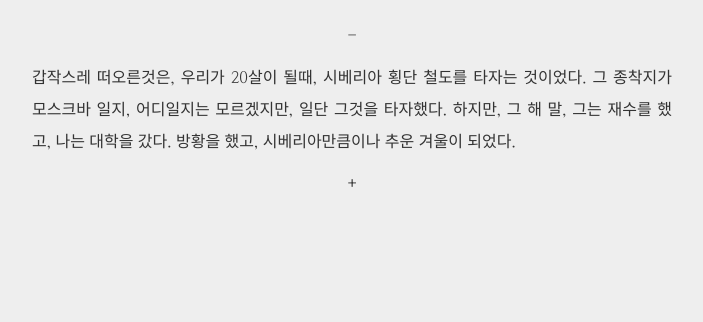
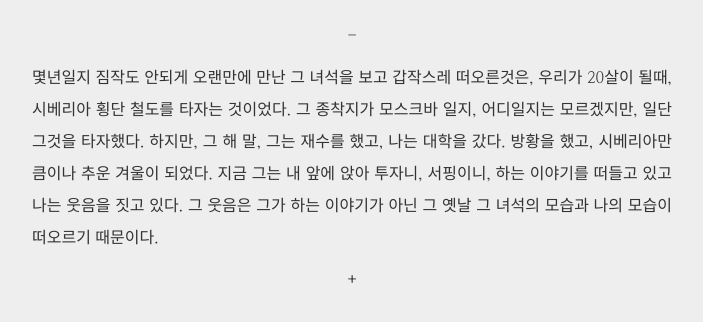
Before and after one commit to hellotarkim/hellotarkim.github.io, a Jekyll site: the page built from _posts/2018-08-26-120121223.md, in a window 1280 px wide. Shown: the top 322 px of the page, without its empty margins (288-991 px from the left). Built offline with Jekyll 4.4.1, drawn with Linux system fonts in a browser that asks for light colours.

Commit message:
Update 2018-08-26-120121223.md

```diff
--- a/_posts/2018-08-26-120121223.md
+++ b/_posts/2018-08-26-120121223.md
@@ -1 +1 @@
-갑작스레 떠오른것은, 우리가 20살이 될때, 시베리아 횡단 철도를 타자는 것이었다. 그 종착지가 모스크바 일지, 어디일지는 모르겠지만, 일단 그것을 타자했다. 하지만, 그 해 말, 그는 재수를 했고, 나는 대학을 갔다. 방황을 했고, 시베리아만큼이나 추운 겨울이 되었다.
+몇년일지 짐작도 안되게 오랜만에 만난 그 녀석을 보고 갑작스레 떠오른것은, 우리가 20살이 될때, 시베리아 횡단 철도를 타자는 것이었다. 그 종착지가 모스크바 일지, 어디일지는 모르겠지만, 일단 그것을 타자했다. 하지만, 그 해 말, 그는 재수를 했고, 나는 대학을 갔다. 방황을 했고, 시베리아만큼이나 추운 겨울이 되었다. 지금 그는 내 앞에 앉아 투자니, 서핑이니, 하는 이야기를 떠들고 있고 나는 웃음을 짓고 있다. 그 웃음은 그가 하는 이야기가 아닌 그 옛날 그 녀석의 모습과 나의 모습이 떠오르기 때문이다.
```
